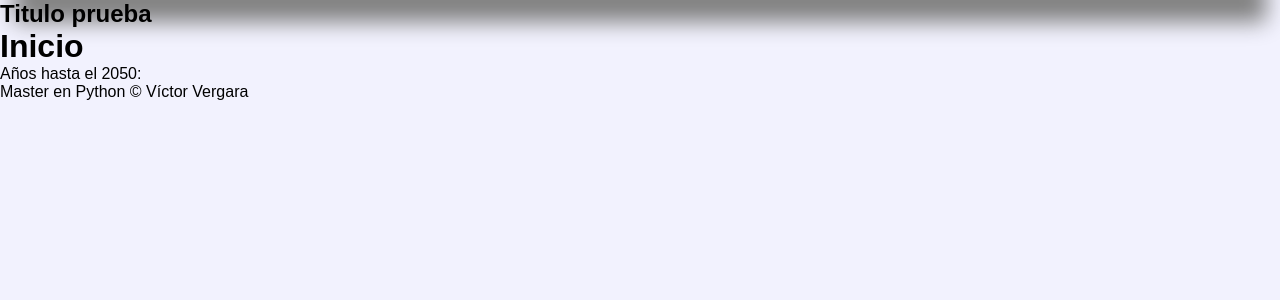
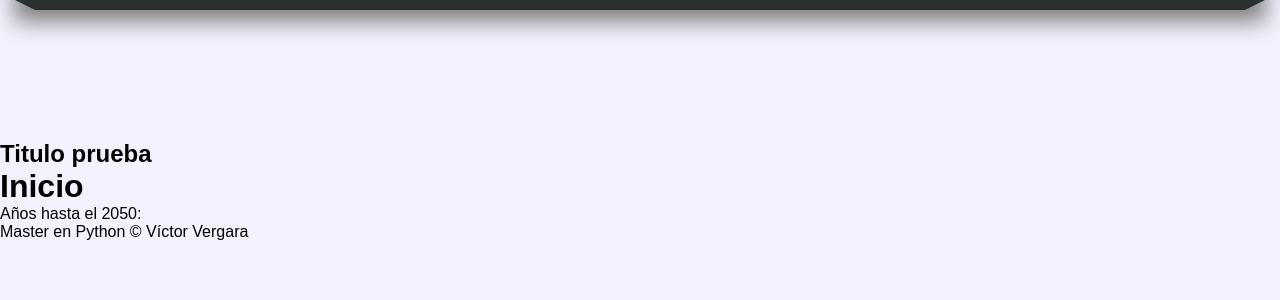
Before and after one commit to VergaraVictor/MasterEnPython, a Django app: page / in a window 1280 px wide. Shown: the part 182-482 px from the top of the page. Run offline with Django 3.2, Linux system fonts and the light colour scheme.

Commit message:
Efecto3DEnLaBarraDeNavegacionConCSS3

```diff
--- a/23-Django/aprendiendoDjango/miapp/static/css/styles.css
+++ b/23-Django/aprendiendoDjango/miapp/static/css/styles.css
@@ -77,3 +77,31 @@ nav ul li a:hover{
     color: white;
     transition: all 300ms;
 }
+
+.barra{
+    width: 1250px;
+    margin: 0 auto;
+    margin-bottom: 140px;
+}
+
+.esquina-izquierda{
+    display: block;
+    border-left: 20px solid transparent;
+    border-top: 10px solid #2B2F30;
+    float: left;
+}
+
+.esquina-derecha{
+    display: block;
+    border-right: 20px solid transparent;
+    border-top: 10px solid #2B2F30;
+    float: right;
+}
+
+.relleno-barra{
+    display: block;
+    width: 1210px;
+    background: #2B2F30;
+    height: 10px;
+    float: left;
+}
--- a/23-Django/aprendiendoDjango/miapp/templates/layout.html
+++ b/23-Django/aprendiendoDjango/miapp/templates/layout.html
@@ -38,6 +38,11 @@
             </li>
         </ul>
     </nav>
+    <div class="barra">
+        <span class="esquina-izquierda"></span>
+        <span class="relleno-barra"></span>
+        <span class="esquina-derecha"></span>
+    </div>
 
     <div id="content">
         <h2 class="title">Titulo prueba</h2>
```
